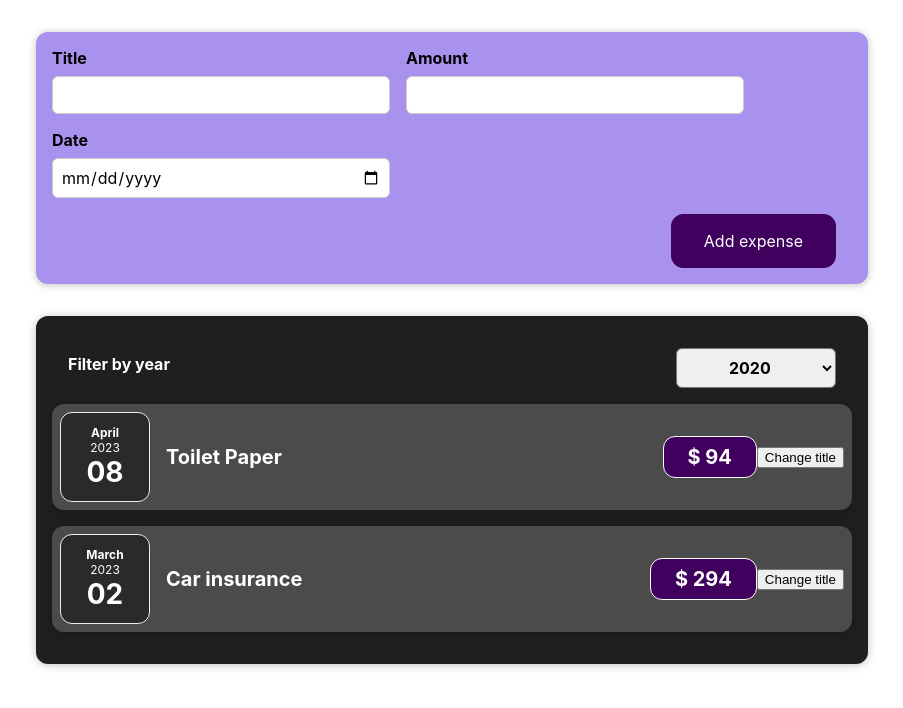
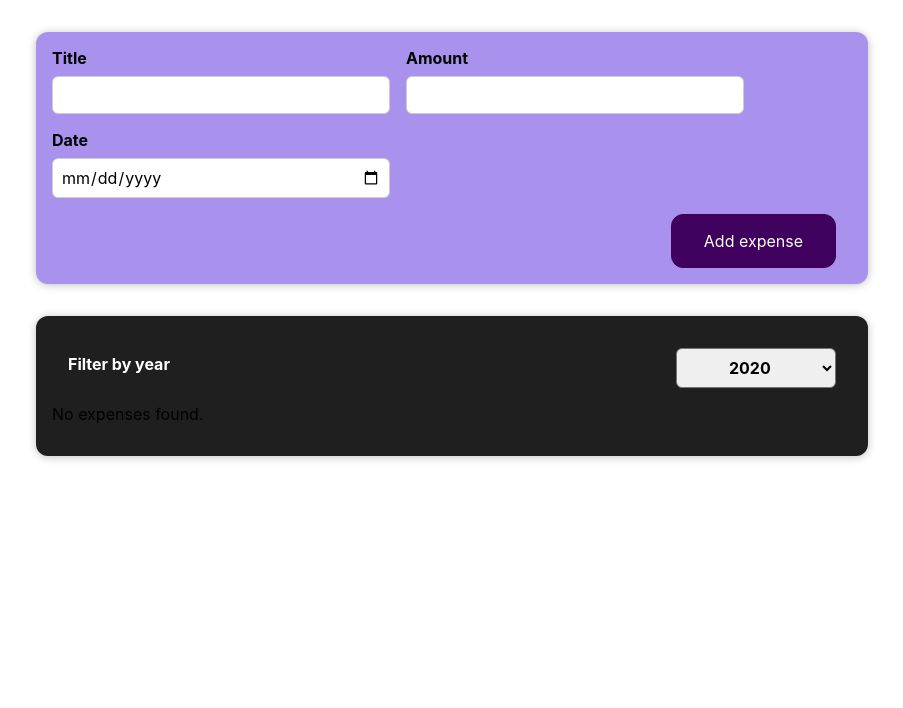
Before and after one commit to KotenkoNata/react-practice, a React (Create React App) app: page / in a window 1280 px wide. Shown: the top 708 px of the page, without its empty margins (188-1091 px from the left). Built offline with nearby package versions, Linux system fonts and the light colour scheme; the HTML template or start-up script is replaced by a standard one.

Commit message:
feat: output conditional content

```diff
--- a/src/components/Expenses/Expenses.js
+++ b/src/components/Expenses/Expenses.js
@@ -9,14 +9,29 @@ function Expenses({expenses}) {
     const filterChangeHandler = (selectedYear) =>{
         setFilteredYear(selectedYear)
     }
+
+    const filteredExpenses = expenses.filter(item=>{
+        return item.date.getFullYear().toString() === filteredYear;
+    })
+
+    let expensesContent = <p>No expenses found.</p>;
+    if(filteredExpenses.length > 0){
+        expensesContent = filteredExpenses
+            .map( item => <ExpenseItem key={item.id}
+                                       amount={item.amount}
+                                       date={item.date}
+                                       title={item.title}/>)
+    }
+
     return (
-        <Card className="expenses">
-            <ExpenseFilter selected={filteredYear} onChangeFilter={filterChangeHandler}/>
-            {expenses.map(item => <ExpenseItem key={item.id}
-                                             amount={item.amount}
-                                             date={item.date}
-                                             title={item.title}/>)}
-        </Card>
+        <div>
+            <Card className="expenses">
+                <ExpenseFilter
+                    selected={filteredYear}
+                    onChangeFilter={filterChangeHandler}/>
+                {expensesContent}
+            </Card>
+        </div>
     )
 }
 
```
